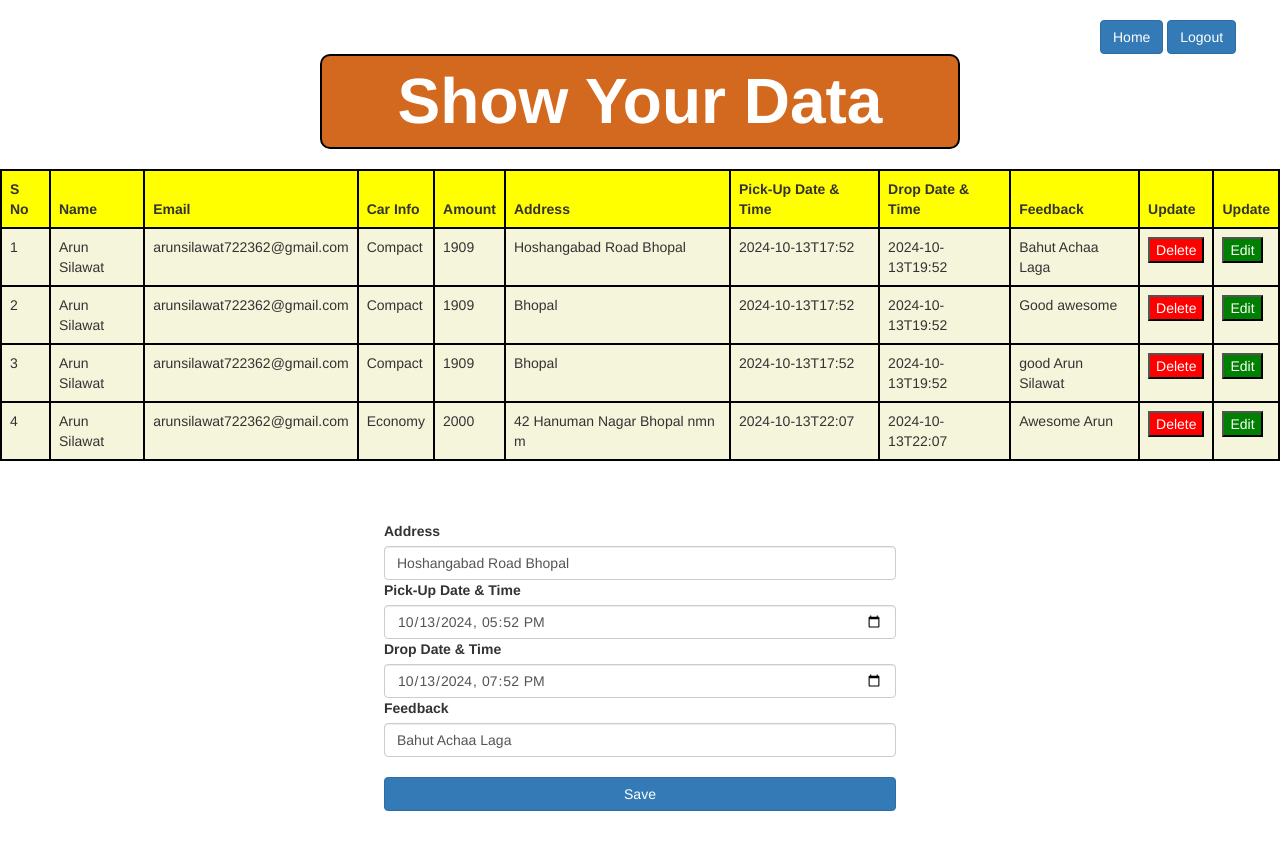
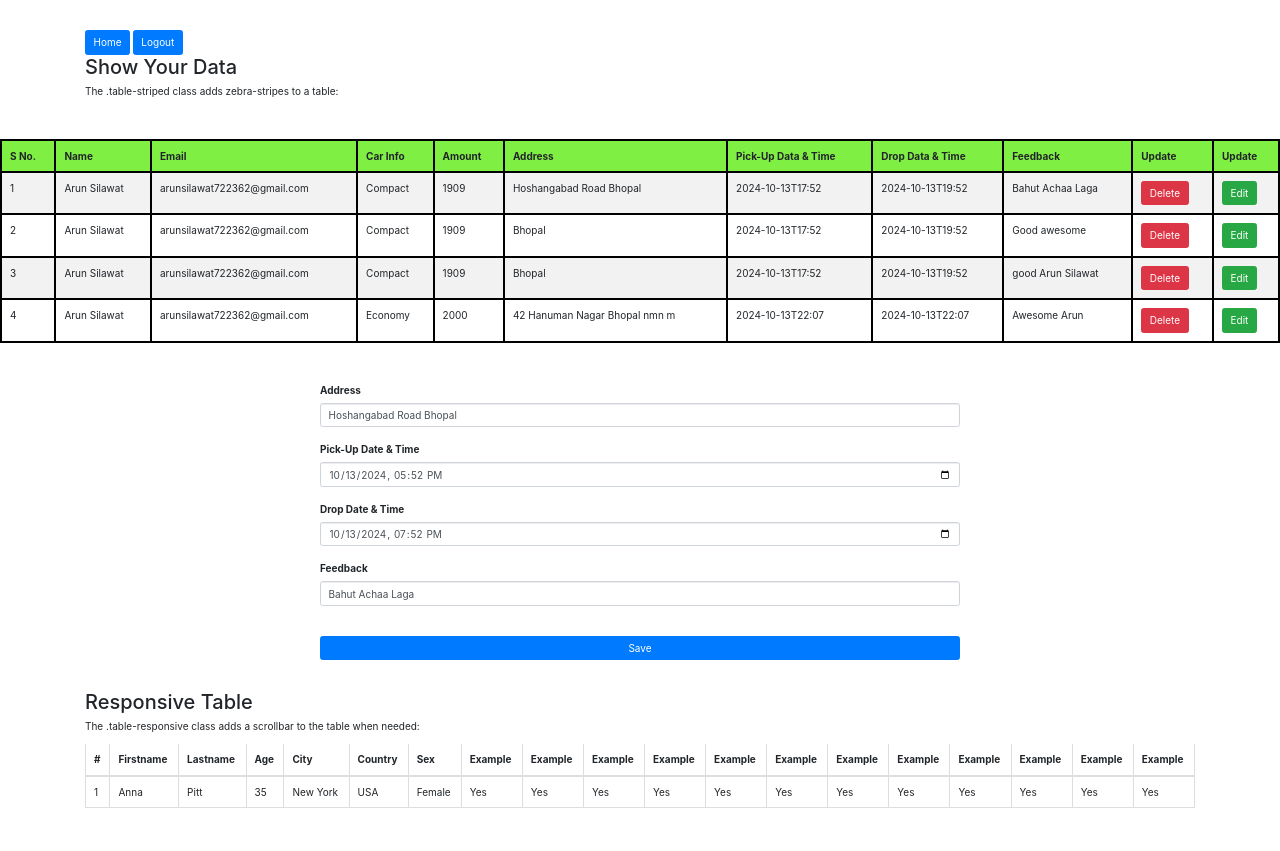
Before and after one commit to Arunsilawat/Find-Rental-Cars-Django-CRUD-, a Django app: page /edit/7 in a window 1280 px wide. After the commit the page ends 808 px from the top, so only its background shows below. Run offline with Django 5.2, Linux system fonts and the light colour scheme; data comes from the database, SQL or seed files in the repository; both versions use the stored data as it was after the commit; some libraries are stand-ins or nearby versions.

Commit message:
table update

```diff
--- a/project/app/templates/datadisplay.html
+++ b/project/app/templates/datadisplay.html
@@ -9,60 +9,56 @@
     <script src="https://ajax.googleapis.com/ajax/libs/jquery/3.7.1/jquery.min.js"></script>
     <script src="https://maxcdn.bootstrapcdn.com/bootstrap/3.4.1/js/bootstrap.min.js"></script>
     <style>
-        #btn {
-            background-color: red;
-            color: white;
+        body {
+            background-color: rgb(235, 237, 230);
+            overflow-x: hidden;
+            padding: 0px;
+            margin: 0px;
         }
-
-        #btn1 {
-            background-color: green;
-            color: white;
-        }
-        #show{
-            font-weight: bold;
-            text-align: center;
-            border: 2px solid black;
-            background-color: chocolate;
-            color: white;
+        #frm{
             width: 50%;
             margin: auto;
-            border-radius: 10px;
         }
-        #frm{
-            width: 40%;
-            margin: auto;
-        }
-        #bt{
-            margin-left: 1100px;
-            margin-top: 20px;
+        #tab{
+            overflow-x:scroll;
+            width: 100%;
+            padding: 0%;
+            margin: 0%;
         }
     </style>
+    <meta name="viewport" content="width=device-width, initial-scale=1">
+    <link rel="stylesheet" href="https://cdn.jsdelivr.net/npm/bootstrap@4.6.2/dist/css/bootstrap.min.css">
+    <script src="https://cdn.jsdelivr.net/npm/jquery@3.7.1/dist/jquery.slim.min.js"></script>
+    <script src="https://cdn.jsdelivr.net/npm/popper.js@1.16.1/dist/umd/popper.min.js"></script>
+    <script src="https://cdn.jsdelivr.net/npm/bootstrap@4.6.2/dist/js/bootstrap.bundle.min.js"></script>
+
 </head>
 
-<body>
-    <div id="bt">
-        <a href="{% url 'select' em=data.0.email %}"><button  type="button" class="btn btn-primary">Home</button></a>
-        <a href="{% url 'home' %}"><button  type="button"  class="btn btn-primary">Logout</button></a>
+<body><br><br>
+    <div class="container">
+        <a href="{% url 'select' em=data.0.email %}"><button type="button" class="btn btn-primary">Home</button></a>
+        <a href="{% url 'home' %}"><button type="button" class="btn btn-primary">Logout</button></a>
+        <h2>Show Your Data</h2>
+        <p>The .table-striped class adds zebra-stripes to a table:</p>
     </div>
-
-     <div style="font-size:5vw;" id="show">Show Your Data</div><br>
-     <table class="table" style="border: 2px solid black;width: 100%;" >
-        <thead style="background-color: yellow">
+    <div  id="tab"><br><br>
+        <table class="table table-striped" >
+            <thead style="background-color: rgb(128, 239, 68);">
                 <tr>
-                <th style="border: 2px solid black;">S No</th>
+                    <th style="border: 2px solid black;">S No.</th>
                     <th style="border: 2px solid black;">Name</th>
                     <th style="border: 2px solid black;">Email</th>
                     <th style="border: 2px solid black;">Car Info</th>
                     <th style="border: 2px solid black;">Amount</th>
                     <th style="border: 2px solid black;">Address</th>
-                <th style="border: 2px solid black;">Pick-Up Date & Time</th>
-                <th style="border: 2px solid black;">Drop Date & Time</th>
+                    <th style="border: 2px solid black;">Pick-Up Data & Time</th>
+                    <th style="border: 2px solid black;">Drop Data & Time</th>
                     <th style="border: 2px solid black;">Feedback</th>
                     <th style="border: 2px solid black;">Update</th>
                     <th style="border: 2px solid black;">Update</th>
                 </tr>
             </thead>
-        <tbody style="background-color: beige;">
+            <tbody>
                 {% for i in data %}
                 <tr>
                     <td style="border: 2px solid black;">{{forloop.counter}}</td>
@@ -74,19 +70,21 @@
                     <td style="border: 2px solid black;">{{i.pick}}</td>
                     <td style="border: 2px solid black;">{{i.drop}}</td>
                     <td style="border: 2px solid black;">{{i.feedback}}</td>
-                <td style="border: 2px solid black;"><a href="{% url 'delete' pk=i.id em=i.email %}"><button id="btn" >Delete</button></a></td>
-                <td style="border: 2px solid black;"><a href="{% url 'edit' pk=i.id %} "><button id="btn1">Edit</button></a></td>
+                    <td style="border: 2px solid black;"><a href="{% url 'delete' pk=i.id em=i.email %}"><button
+                                class="btn btn-danger">Delete</button></a></td>
+                    <td style="border: 2px solid black;"><a href="{% url 'edit' pk=i.id %} "><button
+                                class="btn btn-success">Edit</button></a></td>
                 </tr>
                 {% endfor %}
             </tbody>
-    </table><br><br>
-    <!-- -------------------------------form--------------------------------- -->
+        </table>
+    </div>
     {% if key2 %}
-    <form id="frm" action="{% url 'save' pk=key2.myid %}" method="post">
+    <br><br><form id="frm" action="{% url 'save' pk=key2.myid %}" method="post" >
         {% csrf_token %}
         <div data-mdb-input-init class="form-outline mb-4">
             <label class="form-label" for="form1Example1">Address</label>
-          <input type="text" id="form1Example1" class="form-control" name="add" value="{{key2.add}}"/>
+            <input type="text" id="form1Example1" class="form-control" name="add" value="{{key2.add}}" />
         </div>
         <div data-mdb-input-init class="form-outline mb-4">
             <label class="form-label" for="form1Example2">Pick-Up Date & Time</label>
@@ -98,11 +96,68 @@
         </div>
         <div data-mdb-input-init class="form-outline mb-4">
             <label class="form-label" for="form1Example2">Feedback</label>
-            <input type="text" id="form1Example2" class="form-control" name="feed" value="{{key2.feed}}"/>
+            <input type="text" id="form1Example2" class="form-control" name="feed" value="{{key2.feed}}" />
         </div><br>
         <button data-mdb-ripple-init type="submit" class="btn btn-primary btn-block">Save</button>
     </form><br><br>
     {% endif %}
+    <!-- -------------------------------- Footer ---------------------------- -->
+    <div class="container">
+        <h2>Responsive Table</h2>
+        <p>The .table-responsive class adds a scrollbar to the table when needed:</p>
+
+        <div class="table-responsive">
+          <table class="table table-bordered">
+            <thead>
+              <tr>
+                <th>#</th>
+                <th>Firstname</th>
+                <th>Lastname</th>
+                <th>Age</th>
+                <th>City</th>
+                <th>Country</th>
+                <th>Sex</th>
+                <th>Example</th>
+                <th>Example</th>
+                <th>Example</th>
+                <th>Example</th>
+                <th>Example</th>
+                <th>Example</th>
+                <th>Example</th>
+                <th>Example</th>
+                <th>Example</th>
+                <th>Example</th>
+                <th>Example</th>
+                <th>Example</th>
+              </tr>
+            </thead>
+            <tbody>
+              <tr>
+                <td>1</td>
+                <td>Anna</td>
+                <td>Pitt</td>
+                <td>35</td>
+                <td>New York</td>
+                <td>USA</td>
+                <td>Female</td>
+                <td>Yes</td>
+                <td>Yes</td>
+                <td>Yes</td>
+                <td>Yes</td>
+                <td>Yes</td>
+                <td>Yes</td>
+                <td>Yes</td>
+                <td>Yes</td>
+                <td>Yes</td>
+                <td>Yes</td>
+                <td>Yes</td>
+                <td>Yes</td>
+              </tr>
+            </tbody>
+          </table>
+        </div>
+      </div>
+
 </body>
 
 </html>
--- a/project/app/templates/select.html
+++ b/project/app/templates/select.html
@@ -288,7 +288,7 @@ footer dl, ol, ul {
       <div class="carousel-inner" role="listbox">
         <div class="item active">
           <!-- <img src="https://images.unsplash.com/photo-1449965408869-eaa3f722e40d?q=80&w=2070&auto=format&fit=crop&ixlib=rb-4.0.3&ixid=M3wxMjA3fDB8MHxwaG90by1wYWdlfHx8fGVufDB8fHx8fA%3D%3D" alt="Image"> -->
-          <video width="100%" autoplay muted controls>
+          <video width="100%" autoplay muted  loop >
             <source src="https://cdn.pixabay.com/video/2015/11/27/1406-147169807_medium.mp4" type="video/mp4">
           </video>
           <div class="carousel-caption">
@@ -299,7 +299,7 @@ footer dl, ol, ul {
 
         <div class="item">
           <!-- <img src="https://plus.unsplash.com/premium_photo-1681486707407-d74abba44efa?q=80&w=2070&auto=format&fit=crop&ixlib=rb-4.0.3&ixid=M3wxMjA3fDB8MHxwaG90by1wYWdlfHx8fGVufDB8fHx8fA%3D%3D" alt="Image"> -->
-          <video width="100%" autoplay muted controls>
+          <video width="100%" autoplay muted  loop>
             <source src="https://videos.pexels.com/video-files/2103099/2103099-uhd_2560_1440_30fps.mp4" type="video/mp4">
           </video>
           <div class="carousel-caption">
```
Also changed, not shown: project/db.sqlite3, 1 other file. Lines whose indentation alone changed are shown as unchanged.
